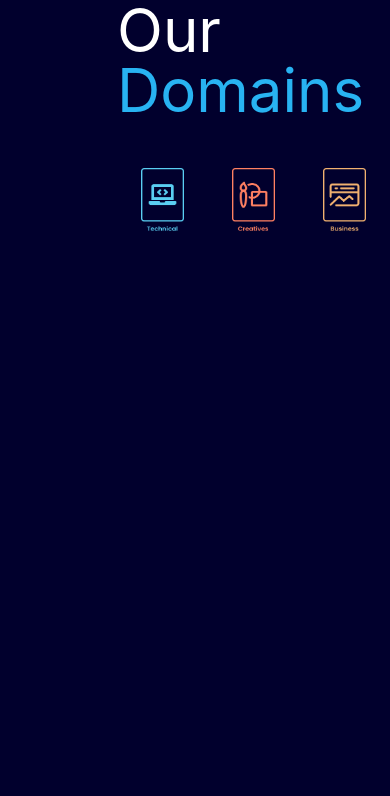
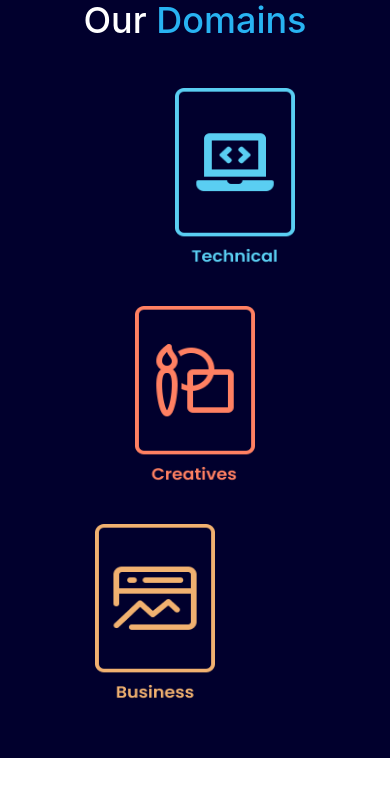
Before and after one commit to AlexaSRM/Recruitment-Portal, a Next.js app: page / in a window 390 px wide. Shown: the top 796 px of the page. Built offline with nearby package versions, Linux system fonts and the light colour scheme.

Commit message:
responsive design

```diff
--- a/components/Domains.tsx
+++ b/components/Domains.tsx
@@ -7,13 +7,12 @@ import frame11 from '../public/frame11.png'
 
 function Domains() {
   return (
-    <div className="w-[70vw] ml-auto flex flex-col justify-center items-center">
-      <div className="text-6xl bold">Our <span className="text-[#28b3f2]">Domains</span></div>
-      <div className="flex my-12">
-        <div className="mx-6"><DomainsImage image={frame9}/></div>
-        <div className="mx-6"><DomainsImage image={frame10}/></div>
-        <div className="mx-6"><DomainsImage image={frame11}/></div>
-
+    <div className="md:w-[70vw] w-[100vw] ml-auto flex flex-col justify-center items-center">
+      <div className="md:text-6xl text-4xl md:font-bold font-medium">Our <span className="text-[#28b3f2]">Domains</span></div>
+      <div className="flex md:flex-row flex-col md:my-12 my-8 w-full justify-center items-center">
+        <div className="md:mx-6 ml-[5rem] md:my-0 my-2 p-2 shrink"><DomainsImage image={frame9}/></div>
+        <div className="md:mx-6 mx-[2.5rem] md:my-0 my-2 p-2"><DomainsImage image={frame10}/></div>
+        <div className="md:mx-6 mr-[5rem] md:my-0 my-2 p-2"><DomainsImage image={frame11}/></div>
       </div>
     </div>
   )
--- a/components/DomainsImage.tsx
+++ b/components/DomainsImage.tsx
@@ -4,7 +4,7 @@ import Image from 'next/image'
 function DomainsImage(props:any) {
   return (
     <div className="">
-      <div className="">
+      <div className="md:w-full w-[60%] m-auto">
         <Image
           src={props.image}
           alt="Picture of the author"
--- a/pages/index.tsx
+++ b/pages/index.tsx
@@ -5,7 +5,7 @@ import Domains from '../components/Domains'
 
 const Home: NextPage = () => {
   return (
-    <div className="bg-[#01002d] h-[100vh] text-white">
+    <div className="bg-[#01002d] h-[100%] text-white">
       <Domains/>
     </div>
   )
```
